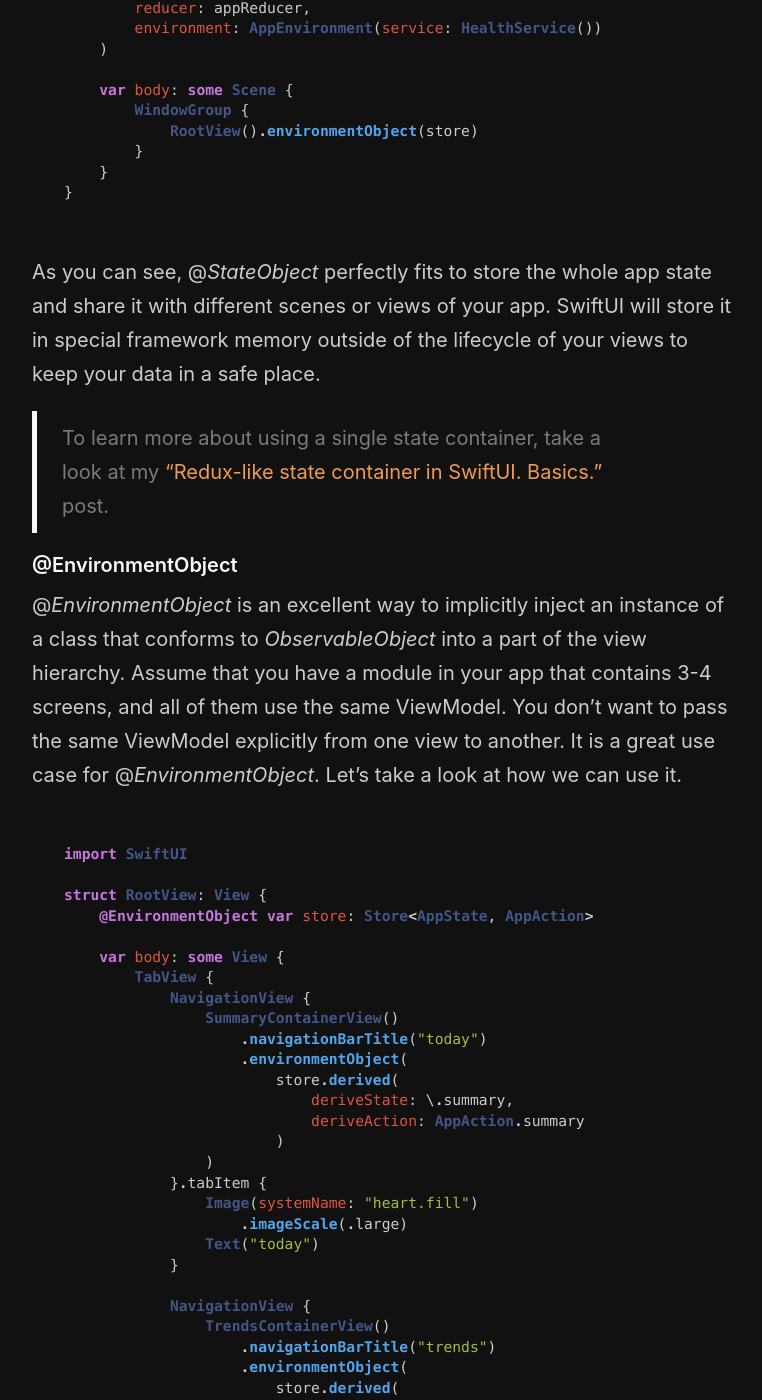
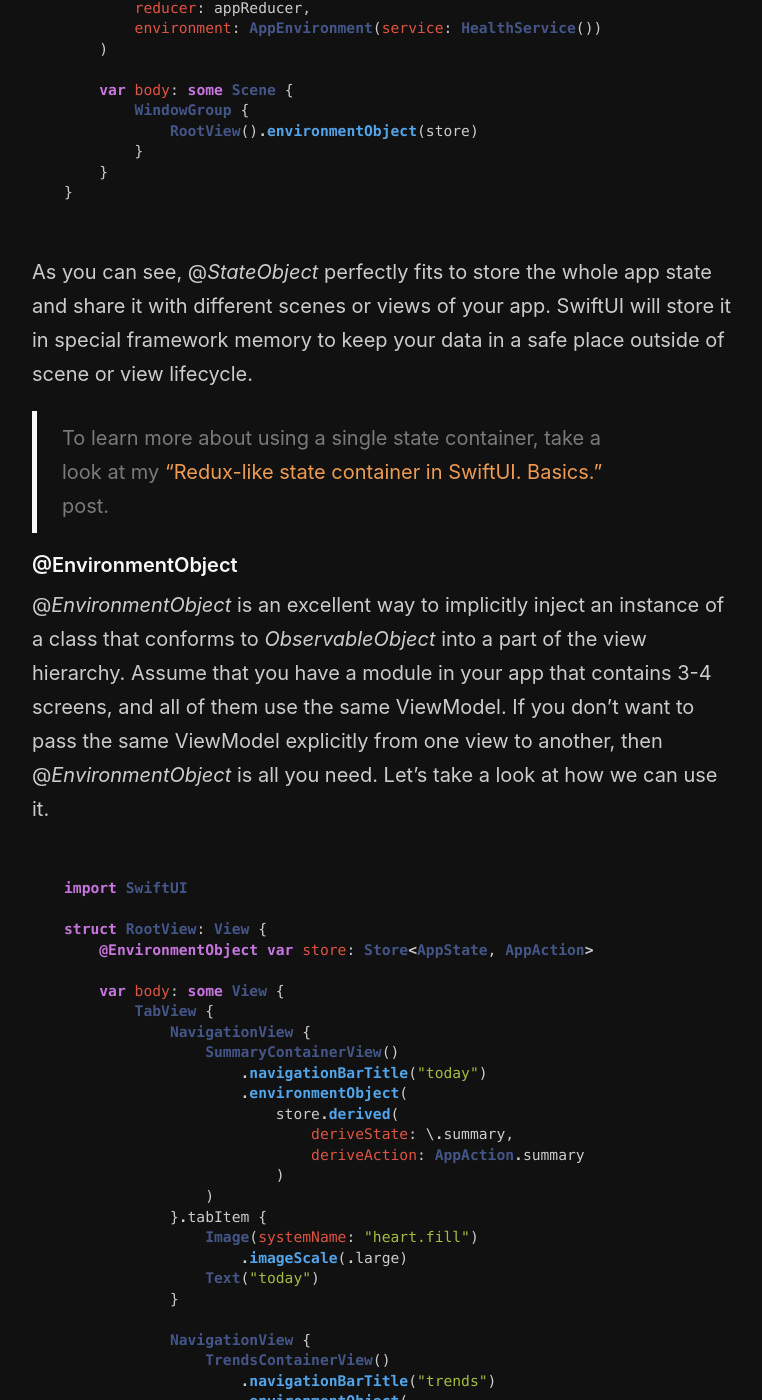
Before and after one commit to mecid/mecid.github.io, a Jekyll site: the page built from _posts/2020-07-02-the-difference-between-stateobject-environmentobject-and-observedobject-in-swiftui.md, in a window 1280 px wide and 1400 px high, scrolled down 1148 px. Shown: the whole window, without its empty margins (258-1020 px from the left). Built offline with Jekyll 4.4.1, drawn with Linux system fonts in a browser that asks for light colours; some of the changed text lies outside the part shown.

Commit message:
Update 2020-07-02-the-difference-between-stateobject-environmentobject-and-observedobject-in-swiftui.md

````diff
--- a/_posts/2020-07-02-the-difference-between-stateobject-environmentobject-and-observedobject-in-swiftui.md
+++ b/_posts/2020-07-02-the-difference-between-stateobject-environmentobject-and-observedobject-in-swiftui.md
@@ -32,12 +32,12 @@ struct CardioBotApp: App {
 }
 ```
 
-As you can see, @*StateObject* perfectly fits to store the whole app state and share it with different scenes or views of your app. SwiftUI will store it in special framework memory outside of the lifecycle of your views to keep your data in a safe place.
+As you can see, @*StateObject* perfectly fits to store the whole app state and share it with different scenes or views of your app. SwiftUI will store it in special framework memory to keep your data in a safe place outside of scene or view lifecycle.
 
 > To learn more about using a single state container, take a look at my ["Redux-like state container in SwiftUI. Basics."](/2019/09/18/redux-like-state-container-in-swiftui/) post.
 
 #### @EnvironmentObject
-@*EnvironmentObject* is an excellent way to implicitly inject an instance of a class that conforms to *ObservableObject* into a part of the view hierarchy. Assume that you have a module in your app that contains 3-4 screens, and all of them use the same ViewModel. You don't want to pass the same ViewModel explicitly from one view to another. It is a great use case for @*EnvironmentObject*. Let's take a look at how we can use it.
+@*EnvironmentObject* is an excellent way to implicitly inject an instance of a class that conforms to *ObservableObject* into a part of the view hierarchy. Assume that you have a module in your app that contains 3-4 screens, and all of them use the same ViewModel. If you don't want to pass the same ViewModel explicitly from one view to another, then @*EnvironmentObject* is all you need. Let's take a look at how we can use it.
 
 ```swift
 import SwiftUI
@@ -129,4 +129,4 @@ NavigationLink(
 > To learn more about using container views, take a look at my ["Redux-like state container in SwiftUI. Container Views."](/2019/10/02/redux-like-state-container-in-swiftui-part3/) post.
 
 #### Conclusion
-Today we talked about the differences between @*StateObject*, @*EnvironmentObject*, and @*ObservedObject* property wrappers. I hope this post makes it easier to understand which property wrapper fits best for your case. Feel free to follow me on [Twitter](https://twitter.com/mecid) and ask your questions related to this post. Thanks for reading, and see you next week!
+Today we talked about the differences between @*StateObject*, @*EnvironmentObject*, and @*ObservedObject* property wrappers. I hope this post makes it easier to understand which property wrapper fits best your case. Feel free to follow me on [Twitter](https://twitter.com/mecid) and ask your questions related to this post. Thanks for reading, and see you next week!
````
